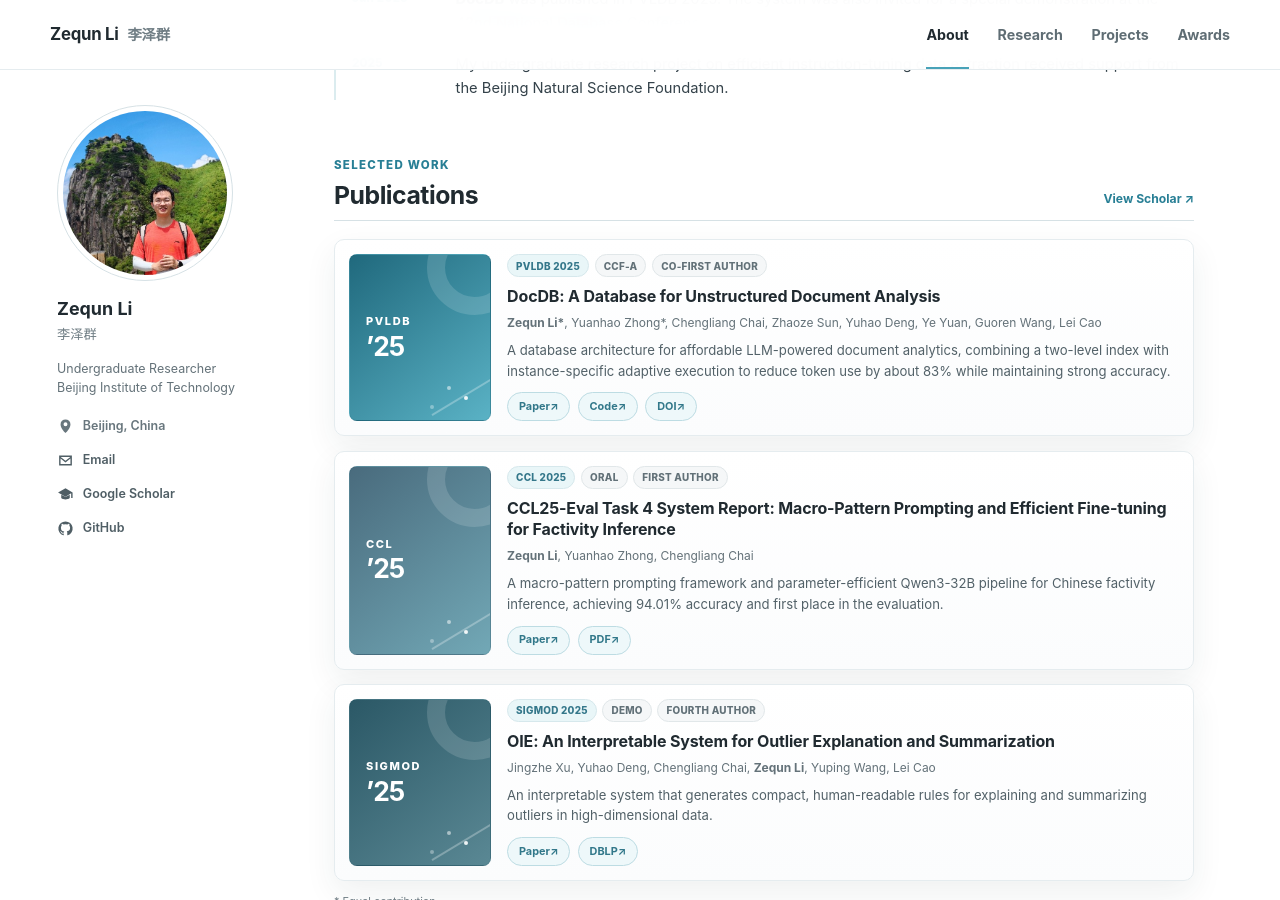
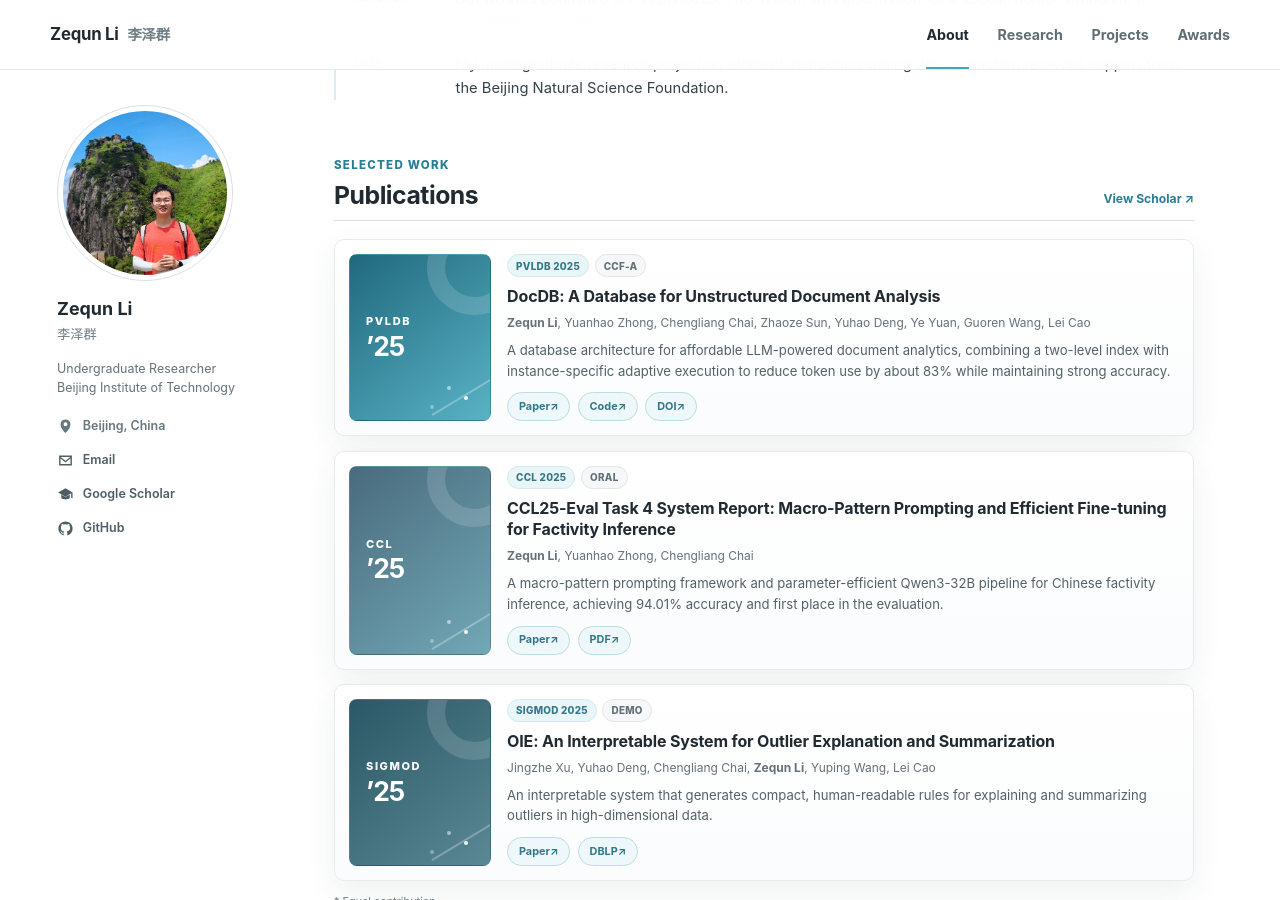
Before and after one commit to wisdomzq/wisdomzq.github.io, a Jekyll site: the page index.html, which Jekyll copies as it is, in a window 1280 px wide and 900 px high, scrolled down 645 px. Built offline with Jekyll 4.4.1, drawn with Linux system fonts in a browser that asks for light colours.

Commit message:
Standardize publication labels and update project link

```diff
--- a/index.html
+++ b/index.html
@@ -156,9 +156,9 @@
                 <span>PVLDB</span><strong>’25</strong><i></i>
               </div>
               <div class="publication-card__body">
-                <div class="tag-row"><span>PVLDB 2025</span><span>CCF-A</span><span>Co-first author</span></div>
+                <div class="tag-row"><span>PVLDB 2025</span><span>CCF-A</span></div>
                 <h3>DocDB: A Database for Unstructured Document Analysis</h3>
-                <p class="authors"><strong>Zequn Li*</strong>, Yuanhao Zhong*, Chengliang Chai, Zhaoze Sun, Yuhao Deng, Ye Yuan, Guoren Wang, Lei Cao</p>
+                <p class="authors"><strong>Zequn Li</strong>, Yuanhao Zhong, Chengliang Chai, Zhaoze Sun, Yuhao Deng, Ye Yuan, Guoren Wang, Lei Cao</p>
                 <p class="publication-card__summary">A database architecture for affordable LLM-powered document analytics, combining a two-level index with instance-specific adaptive execution to reduce token use by about 83% while maintaining strong accuracy.</p>
                 <div class="card-links">
                   <a href="https://www.vldb.org/pvldb/vol18/p5387-chai.pdf" target="_blank" rel="noopener noreferrer">Paper <span aria-hidden="true">↗</span></a>
@@ -173,7 +173,7 @@
                 <span>CCL</span><strong>’25</strong><i></i>
               </div>
               <div class="publication-card__body">
-                <div class="tag-row"><span>CCL 2025</span><span>Oral</span><span>First author</span></div>
+                <div class="tag-row"><span>CCL 2025</span><span>Oral</span></div>
                 <h3>CCL25-Eval Task 4 System Report: Macro-Pattern Prompting and Efficient Fine-tuning for Factivity Inference</h3>
                 <p class="authors"><strong>Zequn Li</strong>, Yuanhao Zhong, Chengliang Chai</p>
                 <p class="publication-card__summary">A macro-pattern prompting framework and parameter-efficient Qwen3-32B pipeline for Chinese factivity inference, achieving 94.01% accuracy and first place in the evaluation.</p>
@@ -189,7 +189,7 @@
                 <span>SIGMOD</span><strong>’25</strong><i></i>
               </div>
               <div class="publication-card__body">
-                <div class="tag-row"><span>SIGMOD 2025</span><span>Demo</span><span>Fourth author</span></div>
+                <div class="tag-row"><span>SIGMOD 2025</span><span>Demo</span></div>
                 <h3>OIE: An Interpretable System for Outlier Explanation and Summarization</h3>
                 <p class="authors">Jingzhe Xu, Yuhao Deng, Chengliang Chai, <strong>Zequn Li</strong>, Yuping Wang, Lei Cao</p>
                 <p class="publication-card__summary">An interpretable system that generates compact, human-readable rules for explaining and summarizing outliers in high-dimensional data.</p>
@@ -225,7 +225,7 @@
                 <p>Contributed key visual-analysis modules for font and font-size recognition, icon extraction, and container detection in an end-to-end system that reconstructs static figures as editable DrawIO elements.</p>
                 <div class="card-links">
                   <a href="https://github.com/BIT-DataLab/Edit-Banana" target="_blank" rel="noopener noreferrer">GitHub <span aria-hidden="true">↗</span></a>
-                  <a href="https://edit-banana.com/" target="_blank" rel="noopener noreferrer">Project site <span aria-hidden="true">↗</span></a>
+                  <a href="https://editbanana.net/" target="_blank" rel="noopener noreferrer">Project site <span aria-hidden="true">↗</span></a>
                 </div>
               </div>
             </article>
```
